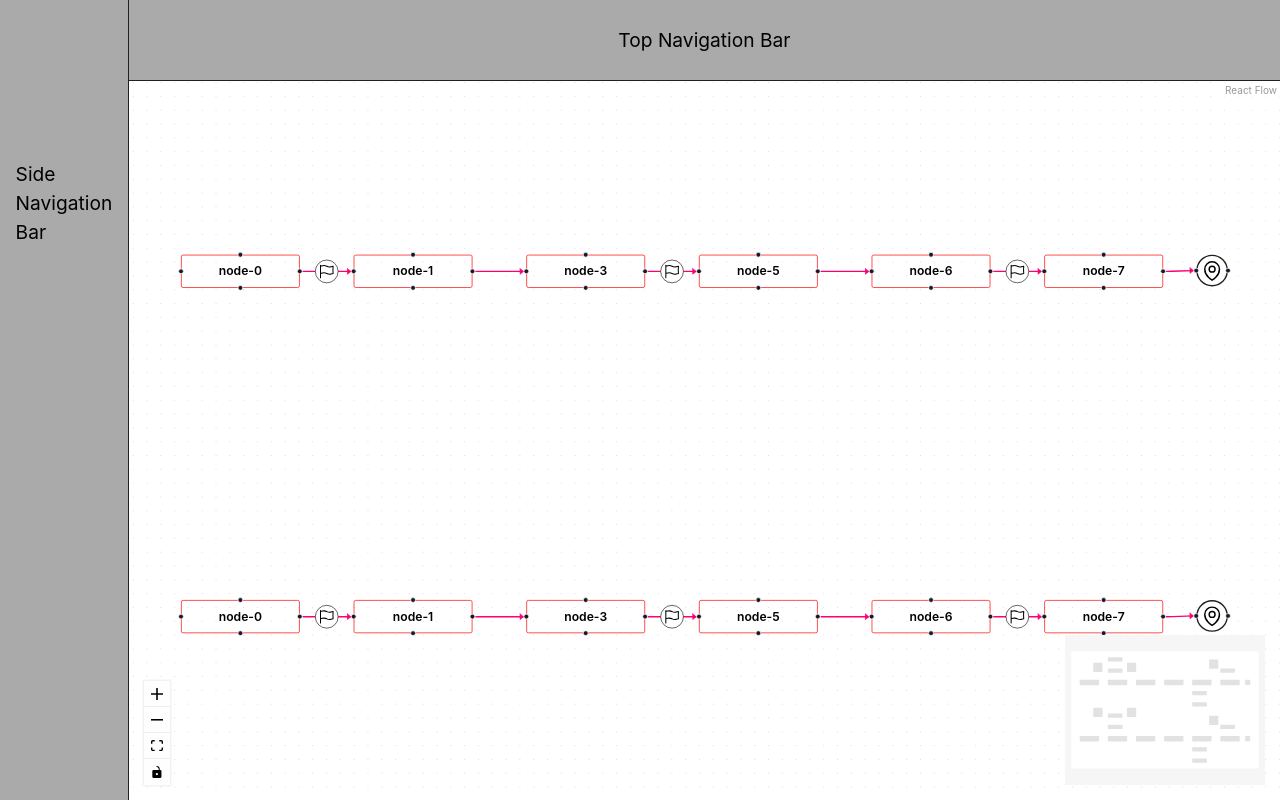
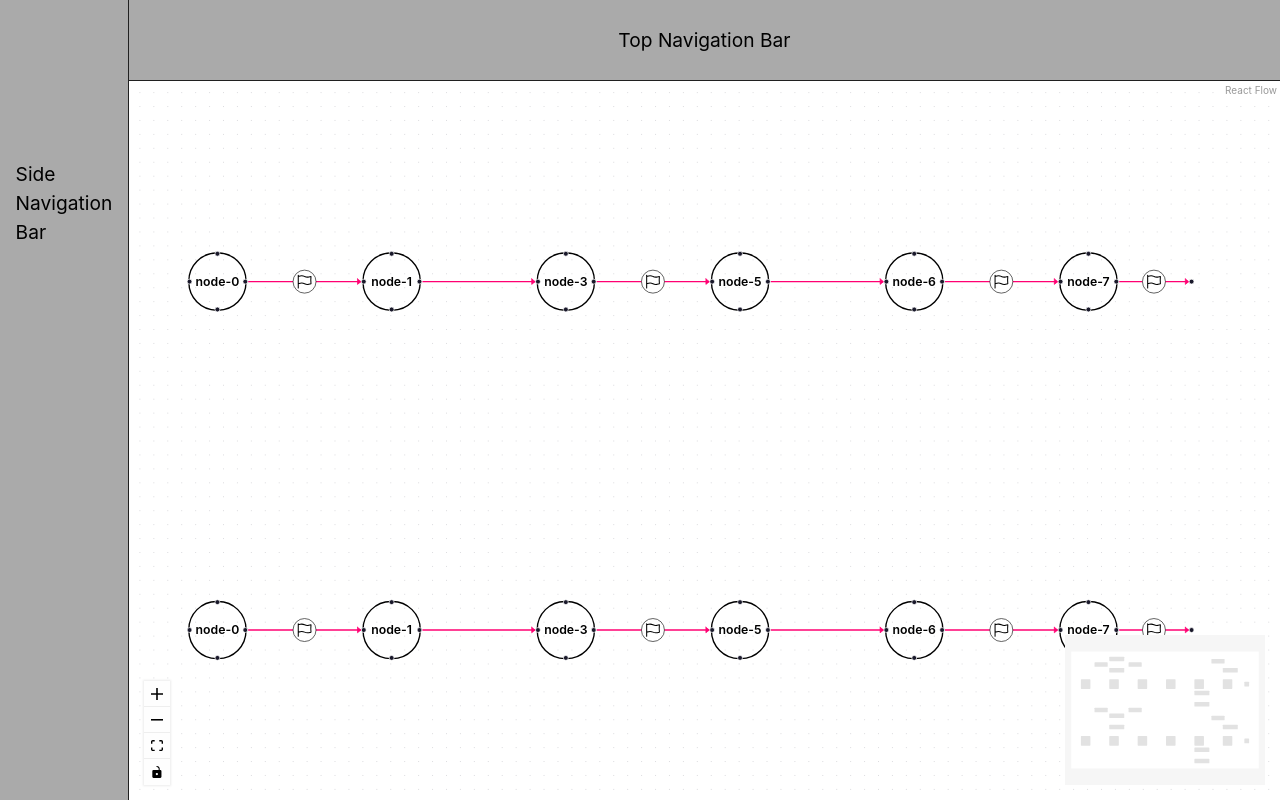
Before and after one commit to Soumya-Dey/uuapp-demo, a React (Vite) app: page / in a window 1280 px wide. Built offline with nearby package versions, Linux system fonts and the light colour scheme.

Commit message:
update node styles

```diff
--- a/src/edges/index.js
+++ b/src/edges/index.js
@@ -254,7 +254,7 @@ export const initialEdges = [
   },
   {
     id: 'edge-7-11',
-    // type: 'smoothstep',
+    type: 'step-edge-icon',
     source: 'node-7',
     target: 'node-11',
     sourceHandle: 'right',
@@ -525,7 +525,7 @@ export const initialEdges = [
   },
   {
     id: 'edge-2.7-2.11',
-    // type: 'smoothstep',
+    type: 'step-edge-icon',
     source: 'node-2.7',
     target: 'node-2.11',
     sourceHandle: 'right',
--- a/src/nodes/CustomNode.jsx
+++ b/src/nodes/CustomNode.jsx
@@ -14,10 +14,22 @@ export const StepNode = ({
   return (
     // We add this class to use the same styles as React Flow's default nodes.
     <div
-      className='react-flow__node-input'
+      // className='react-flow__node-input'
+      // style={{
+      //   border: '1px solid red',
+      //   background: selected ? '#eeeeee' : 'transparent',
+      // }}
       style={{
-        border: '1px solid red',
-        background: selected ? '#eeeeee' : 'transparent',
+        position: 'relative',
+        display: 'flex',
+        justifyContent: 'center',
+        alignItems: 'center',
+        width: '80px',
+        height: '80px',
+        textAlign: 'center',
+        border: '2px solid black',
+        borderRadius: '41px',
+        background: data.selected ? '#eeeeee' : 'transparent',
       }}
     >
       <Handle
@@ -79,7 +91,7 @@ export const SubStepNodeTop = ({ data, isConnectable }) => {
         padding: '6px 24px',
         minWidth: '80px',
         textAlign: 'center',
-        border: '1px solid #aaaaaa',
+        border: '2px solid black',
         borderRadius: '4px',
         background: data.selected ? '#eeeeee' : 'transparent',
       }}
@@ -120,7 +132,6 @@ export const SubStepNodeTop = ({ data, isConnectable }) => {
     </div>
   ) : null;
 };
-
 export const SubStepNodeBottom = ({ data, isConnectable }) => {
   const showContent = useStore(zoomSelector);
 
@@ -133,7 +144,7 @@ export const SubStepNodeBottom = ({ data, isConnectable }) => {
         padding: '6px 24px',
         minWidth: '80px',
         textAlign: 'center',
-        border: '1px solid #aaaaaa',
+        border: '2px solid black',
         borderRadius: '4px',
         background: data.selected ? '#eeeeee' : 'transparent',
       }}
@@ -180,7 +191,7 @@ const zoomSelectorLevel2 = (s) => {
   return s.transform[2] >= 0.85;
 };
 
-export const SubSubStepNode = ({ data, isConnectable }) => {
+export const SubSubStepNodeTop = ({ data, isConnectable }) => {
   const showContent = useStore(zoomSelectorLevel2);
 
   return showContent ? (
@@ -192,10 +203,10 @@ export const SubSubStepNode = ({ data, isConnectable }) => {
         display: 'flex',
         justifyContent: 'center',
         alignItems: 'center',
-        width: '80px',
-        height: '80px',
+        minWidth: '80px',
+        padding: '6px 16px',
         textAlign: 'center',
-        border: '1px solid #aaaaaa',
+        border: '2px solid #aaaaaa',
         borderRadius: '40px',
         background: data.selected ? '#eeeeee' : 'transparent',
       }}
@@ -228,6 +239,62 @@ export const SubSubStepNode = ({ data, isConnectable }) => {
       />
       <Handle
         type='target'
+        position={Position.Bottom}
+        id='bottom'
+        isConnectable={isConnectable}
+      />
+      {data.label && <div className='custom-node'>{data.label}</div>}
+    </div>
+  ) : null;
+};
+export const SubSubStepNodeBottom = ({ data, isConnectable }) => {
+  const showContent = useStore(zoomSelectorLevel2);
+
+  return showContent ? (
+    // We add this class to use the same styles as React Flow's default nodes.
+    <div
+      className='sub-step-node'
+      style={{
+        position: 'relative',
+        display: 'flex',
+        justifyContent: 'center',
+        alignItems: 'center',
+        minWidth: '80px',
+        padding: '6px 16px',
+        textAlign: 'center',
+        border: '2px solid #aaaaaa',
+        borderRadius: '40px',
+        background: data.selected ? '#eeeeee' : 'transparent',
+      }}
+    >
+      {data.selected && (
+        <div
+          style={{
+            position: 'absolute',
+            padding: '8px 4px',
+            width: '60px',
+            border: '1px solid #aaaaaa',
+            background: '#ffffff',
+            boxShadow: '-2px 2px 8px 0 #dddddd',
+            borderRadius: '4px',
+            right: '-90px',
+            top: '-20px',
+          }}
+        >
+          <p style={{ color: 'red', padding: 0, margin: 0 }}>R: 5</p>
+          <p style={{ color: 'orange', padding: 0, margin: 0 }}>A: 10</p>
+          <p style={{ color: 'green', padding: 0, margin: 0 }}>G: 78</p>
+          <p style={{ color: 'blue', padding: 0, margin: 0 }}>B: 34</p>
+        </div>
+      )}
+      <Handle
+        type='target'
+        id='top'
+        position={Position.Top}
+        isConnectable={isConnectable}
+      />
+      <Handle
+        type='source'
         position={Position.Bottom}
         id='bottom'
         isConnectable={isConnectable}
@@ -285,3 +352,30 @@ export const LogoNode = ({ data, isConnectable }) => {
     </div>
   );
 };
+
+export const InvisibleNode = ({ data, isConnectable }) => {
+  return (
+    // We add this class to use the same styles as React Flow's default nodes.
+    <div
+      style={{
+        width: '34px',
+        height: '34px',
+        padding: '4px',
+        border: 'none',
+      }}
+    >
+      <Handle
+        type='target'
+        id='left'
+        position={Position.Left}
+        isConnectable={isConnectable}
+      />
+      {/* <Handle
+        type='source'
+        position={Position.Right}
+        id='right'
+        isConnectable={isConnectable}
+      /> */}
+    </div>
+  );
+};
--- a/src/nodes/index.js
+++ b/src/nodes/index.js
@@ -3,7 +3,8 @@ import {
   SubStepNodeTop,
   SubStepNodeBottom,
   LogoNode,
-  SubSubStepNode,
+  SubSubStepNodeTop,
+  InvisibleNode,
 } from './CustomNode';
 
 export const initialNodes = [
@@ -109,8 +110,8 @@ export const initialNodes = [
   },
   {
     id: 'node-11',
-    type: 'logo-node',
-    position: { x: 1470, y: 0 },
+    type: 'inv-node',
+    position: { x: 1440, y: 21 },
     data: { label: 'node-11' },
   },
 
@@ -216,8 +217,8 @@ export const initialNodes = [
   },
   {
     id: 'node-2.11',
-    type: 'logo-node',
-    position: { x: 1470, y: 500 },
+    type: 'inv-node',
+    position: { x: 1440, y: 521 },
     data: { label: 'node-11' },
   },
 ];
@@ -227,6 +228,6 @@ export const nodeTypes = {
   'step-node': StepNode,
   'substep-node-top': SubStepNodeTop,
   'substep-node-bottom': SubStepNodeBottom,
-  'subsubstep-node': SubSubStepNode,
-  'logo-node': LogoNode,
+  'subsubstep-node': SubSubStepNodeTop,
+  'inv-node': InvisibleNode,
 };
```
